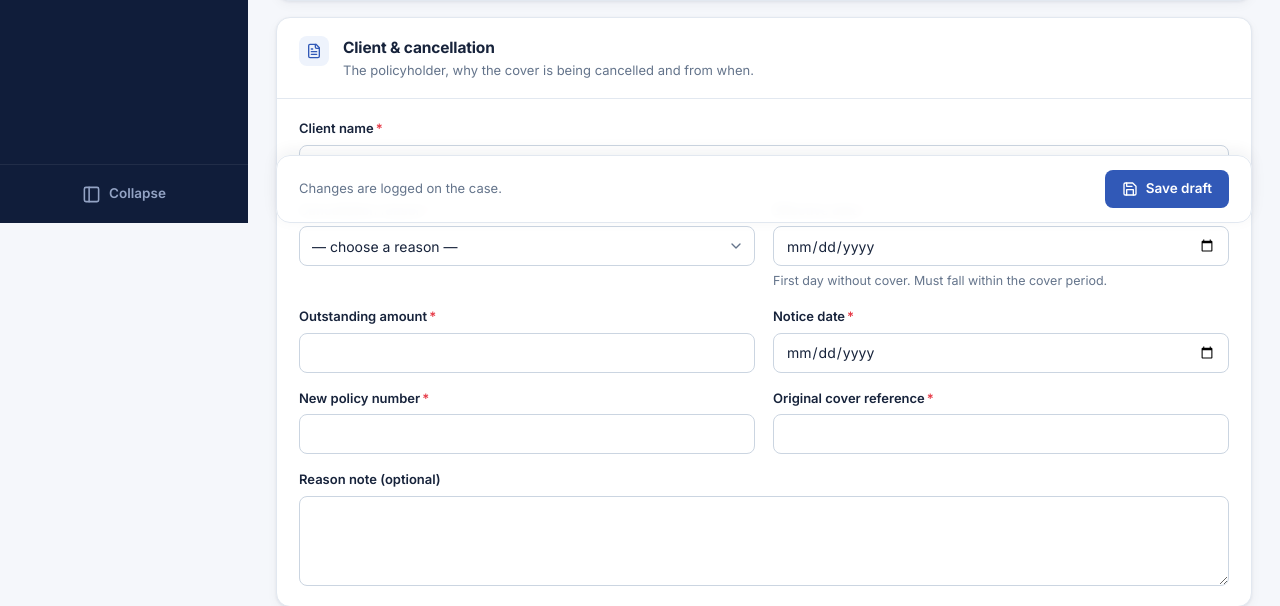
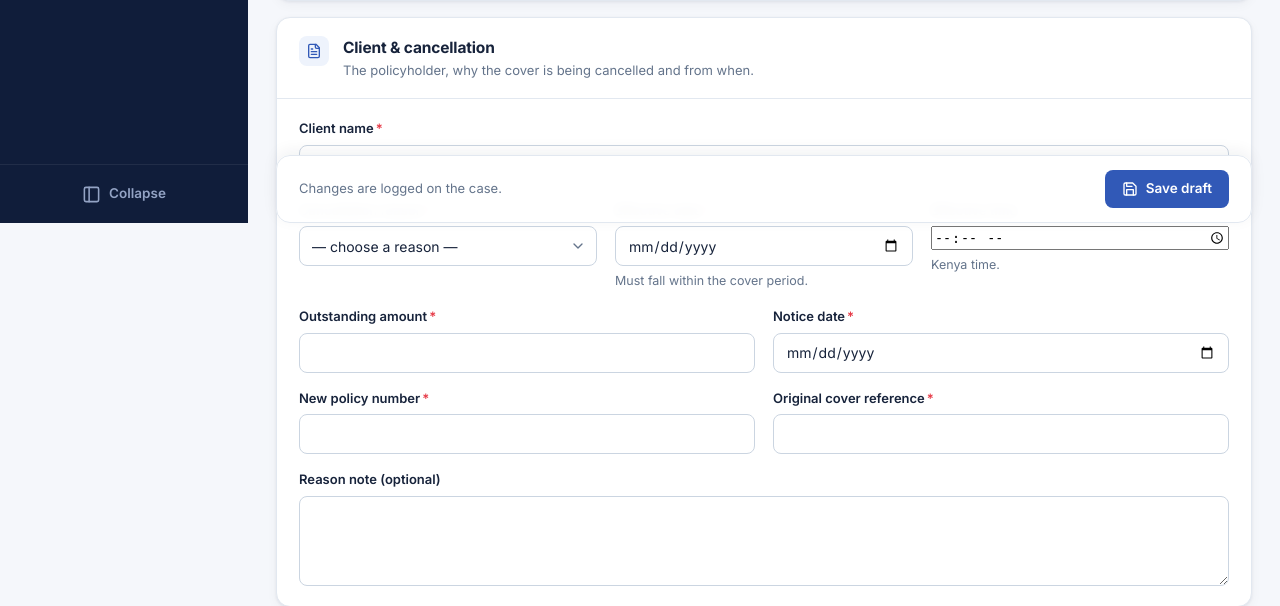
Before and after one commit to otienotimothy19-prog/cancellation, a Django app: template cancellations/templates/cancellations/case_form.html in a window 1280 px wide. Shown: the part 577-1183 px from the top of the page. Run offline with Django 5.2, Linux system fonts and the light colour scheme; the template is opened without the code that fills it: values that come from a table or form of the project are taken from there, others are empty.

Commit message:
Store the effective time of a cancellation
Cases get an optional effective_time (Kenya time). New Cancellation
fills the date and time with "now"; staff can change either. The time
is shown in the summary and on the case, added to the standard insurer
email ("01 July 2026 at 14:30"), available to custom templates as
{{ effective_time }}, and exported as requested_effective_time.
The refund still works on dates.

Co-Authored-By: Claude Opus 5.5 <noreply@anthropic.com>

```diff
--- a/cancellations/exports.py
+++ b/cancellations/exports.py
@@ -18,7 +18,7 @@ logger = logging.getLogger(__name__)
 
 FIELDS = [
     "reference", "case_id", "status", "policy_number", "client_name", "insurer", "asset_reference",
-    "premium", "cover_start_date", "cover_end_date", "requested_effective_date", "effective_date",
+    "premium", "cover_start_date", "cover_end_date", "requested_effective_date", "requested_effective_time", "effective_date",
     "refund_amount", "currency", "reason_code", "confirmed_at",
 ]
 MAX_LIMIT = 500
@@ -75,6 +75,7 @@ def row(case):
         "cover_start_date": cover.start_date.isoformat() if cover.start_date else None,
         "cover_end_date": cover.end_date.isoformat() if cover.end_date else None,
         "requested_effective_date": case.effective_date.isoformat() if case.effective_date else None,
+        "requested_effective_time": case.effective_time.strftime("%H:%M") if case.effective_time else None,
         "effective_date": case.confirmed_effective_date.isoformat(),
         "refund_amount": str(case.refund_amount) if case.refund_amount is not None else None,
         "currency": settings.CURRENCY,
--- a/cancellations/forms.py
+++ b/cancellations/forms.py
@@ -69,11 +69,12 @@ class CaseForm(forms.ModelForm):
     class Meta:
         model = CancellationCase
         fields = [
-            "reason_code", "reason_note", "effective_date",
+            "reason_code", "reason_note", "effective_date", "effective_time",
             "outstanding_amount", "notice_date", "new_policy_number", "original_cover_reference",
         ]
         widgets = {
             "effective_date": DATE,
+            "effective_time": forms.TimeInput(attrs={"type": "time"}, format="%H:%M"),
             "notice_date": DATE,
             "reason_note": forms.Textarea(attrs={"rows": 3}),
         }
@@ -215,7 +216,7 @@ class InsurerForm(forms.ModelForm):
     TEMPLATE_VARIABLES = (
         "reference", "client_name", "policy_number", "asset_reference", "certificate_number", "premium",
         "start_date", "end_date",
-        "reason", "reason_code", "reason_note", "effective_date", "insurer_name",
+        "reason", "reason_code", "reason_note", "effective_date", "effective_time", "insurer_name",
     )
 
     class Meta:
--- a/cancellations/models.py
+++ b/cancellations/models.py
@@ -29,7 +29,7 @@ Vehicle/asset:   {{ asset_reference }}
 Certificate no.: {{ certificate_number }}
 Reason:          {{ reason }}{% if reason_note %}
 Notes:           {{ reason_note }}{% endif %}
-Effective date:  {{ effective_date }}
+Effective date:  {{ effective_date }}{% if effective_time %} at {{ effective_time }}{% endif %}
 
 Supporting documents are attached. Please reply to this email (keeping the
 reference {{ reference }} in the subject) to confirm the cancellation, the
@@ -56,7 +56,7 @@ class Insurer(models.Model):
         blank=True,
         help_text=(
             "Django template for the email body. Variables: reference, client_name, policy_number, "
-            "asset_reference, certificate_number, reason, reason_code, reason_note, effective_date, insurer_name, "
+            "asset_reference, certificate_number, reason, reason_code, reason_note, effective_date, effective_time, insurer_name, "
             "premium, start_date, end_date. Leave blank to use the default template."
         ),
     )
@@ -143,6 +143,7 @@ class CancellationCase(models.Model):
     reason_code = models.CharField(max_length=30, choices=REASON_CHOICES, blank=True)
     reason_note = models.TextField(blank=True)
     effective_date = models.DateField(null=True, blank=True)
+    effective_time = models.TimeField(null=True, blank=True, help_text="Time of day the cover should end (local time).")
 
     # Reason-specific details (which are required depends on reason_code; see reasons.py)
     outstanding_amount = models.DecimalField(max_digits=12, decimal_places=2, null=True, blank=True)
--- a/cancellations/services/sending.py
+++ b/cancellations/services/sending.py
@@ -64,6 +64,7 @@ def template_context(case):
         "reason_code": case.reason_code,
         "reason_note": case.reason_note,
         "effective_date": case.effective_date.strftime("%d %B %Y") if case.effective_date else "",
+        "effective_time": case.effective_time.strftime("%H:%M") if case.effective_time else "",
         "insurer_name": cover.insurer.name,
     }
 
--- a/cancellations/templates/cancellations/case_detail.html
+++ b/cancellations/templates/cancellations/case_detail.html
@@ -269,7 +269,7 @@
         <dl class="kv kv--compact">
           <dt>Reason</dt><dd>{{ case.reason_label|default:"—" }}</dd>
           {% if case.reason_note %}<dt>Note</dt><dd>{{ case.reason_note|linebreaksbr }}</dd>{% endif %}
-          <dt>Requested date</dt><dd>{{ case.effective_date|date:"d M Y"|default:"—" }}</dd>
+          <dt>Requested date</dt><dd>{{ case.effective_date|date:"d M Y"|default:"—" }}{% if case.effective_date and case.effective_time %} at {{ case.effective_time|time:"H:i" }}{% endif %}</dd>
           {% if case.outstanding_amount is not None %}<dt>Outstanding</dt><dd>{{ case.outstanding_amount }}</dd>{% endif %}
           {% if case.notice_date %}<dt>Notice date</dt><dd>{{ case.notice_date|date:"d M Y" }}</dd>{% endif %}
           {% if case.new_policy_number %}<dt>New policy</dt><dd>{{ case.new_policy_number }}</dd>{% endif %}
--- a/cancellations/templates/cancellations/case_form.html
+++ b/cancellations/templates/cancellations/case_form.html
@@ -73,13 +73,14 @@
       <div id="client-new" style="margin-bottom:16px">{% include "components/field.html" with field=cover_form.client_name required=True %}</div>
       <p id="client-existing" class="muted" style="margin:0 0 16px" hidden>{% icon "info" 16 %} Client details come from the selected cover.</p>
       {% endif %}
-      <div class="form-grid">
+      <div class="form-grid form-grid--3">
         {% include "components/field.html" with field=case_form.reason_code label="Cancellation reason" required=True %}
         {% if creating %}
           {% include "components/field.html" with field=case_form.effective_date label="Effective date" required=True help=effective_help %}
         {% else %}
-          {% include "components/field.html" with field=case_form.effective_date label="Effective date" required=True help="First day without cover. Must fall within the cover period." %}
+          {% include "components/field.html" with field=case_form.effective_date label="Effective date" required=True help="Must fall within the cover period." %}
         {% endif %}
+        {% include "components/field.html" with field=case_form.effective_time label="Effective time" help="Kenya time." %}
       </div>
       <div id="reason-needs" class="requirement" hidden>{% icon "info" 18 %}<span></span></div>
       <div class="form-grid" style="margin-top:16px" id="reason-extra">
@@ -298,7 +299,8 @@
       setSum("insurer", selectedText(q("cover-insurer")));
     }
     setSum("reason", selectedText(reason));
-    setSum("effective", fmtDate(q("case-effective_date").value));
+    const time = q("case-effective_time") ? q("case-effective_time").value : "";
+    setSum("effective", fmtDate(q("case-effective_date").value) + (q("case-effective_date").value && time ? " at " + time : ""));
     const file = q("doc-file").files[0];
     setSum("document", file ? `${file.name} (${selectedText(q("doc-doc_type")) || "type not chosen"})` : "");
 
```
Also changed, not shown: cancellations/tests/test_quick_flow.py (+18 -0 lines), cancellations/views.py (+5 -4 lines), cancellations/migrations/0008_case_effective_time.py (added).
